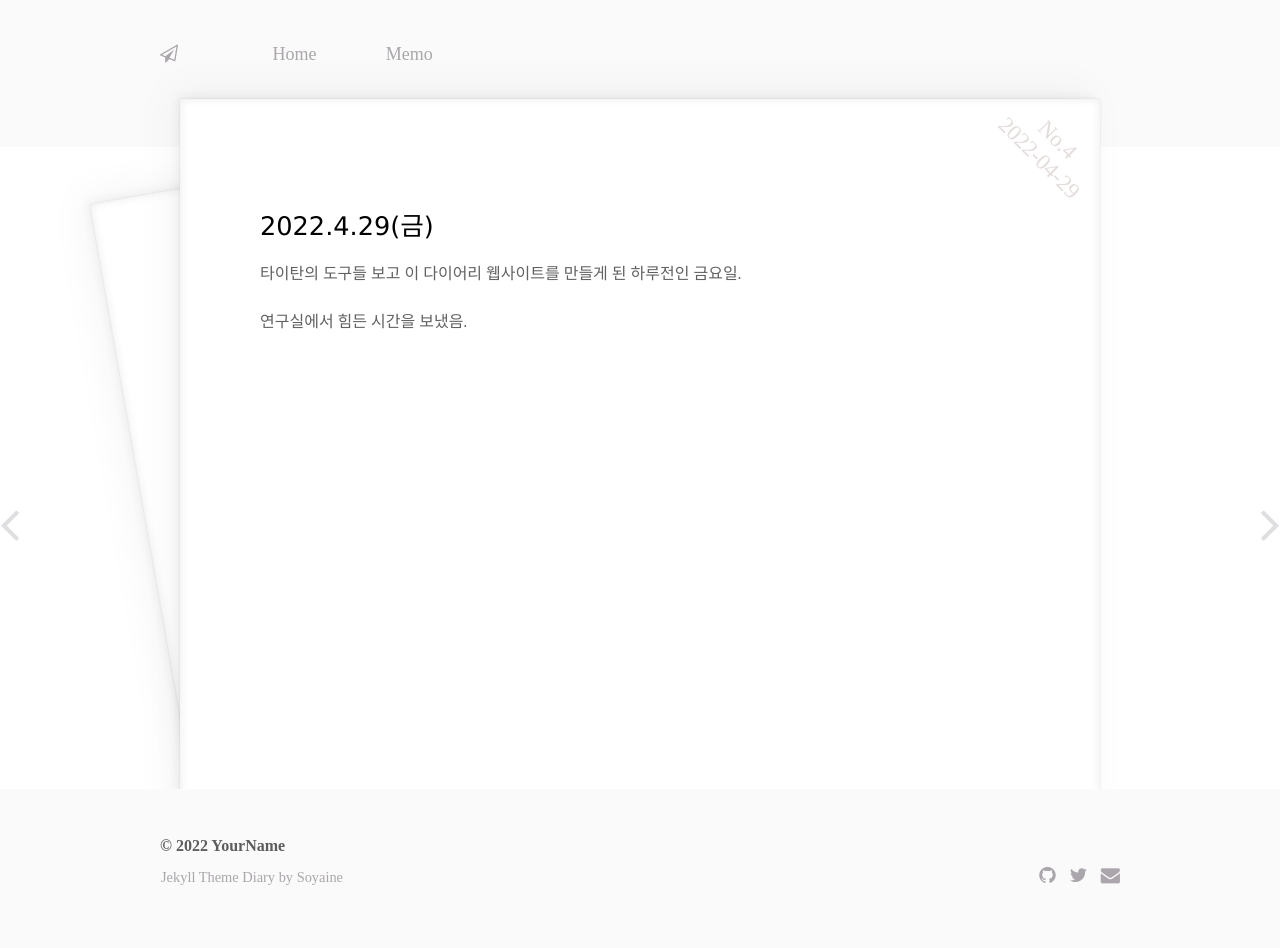
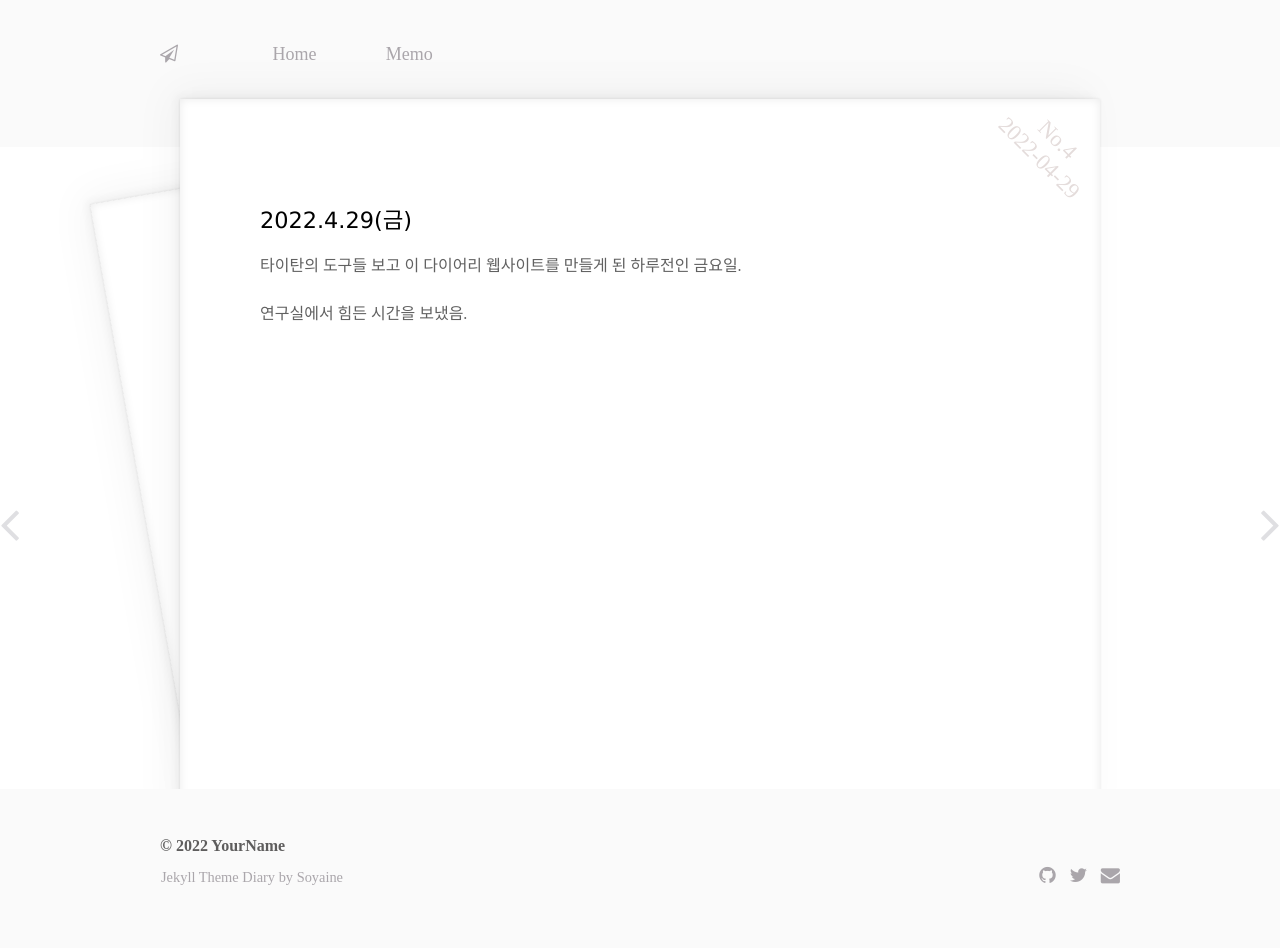
Before and after one commit to jinhong-park/journal, a Jekyll site: the page built from _posts/4_Apr/2022-04-29-Apr29th.md, in a window 1280 px wide. Built offline with Jekyll 4.4.1, drawn with Linux system fonts in a browser that asks for light colours.

Commit message:
“update”

```diff
--- a/_posts/4_Apr/2022-04-29-Apr29th.md
+++ b/_posts/4_Apr/2022-04-29-Apr29th.md
@@ -6,7 +6,7 @@ category: read
 excerpt: ""
 ---
 
-### 2022.4.29(금)
+#### 2022.4.29(금)
 
 타이탄의 도구들 보고 이 다이어리 웹사이트를 만들게 된 하루전인 금요일.
 
```
Also changed, not shown: _posts/4_Apr/2022-04-30-Apr30th.md (+1 -1 lines).
